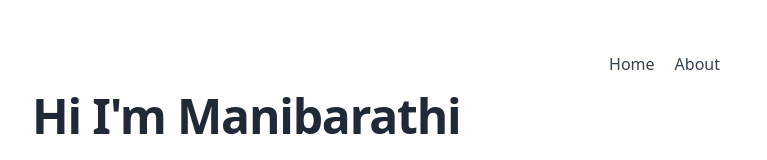
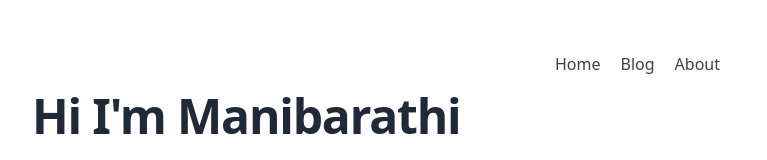
Before and after one commit to mani-barathi/manibarathi.xyz, a Next.js app: page / in a window 1280 px wide. Shown: the top 160 px of the page, without its empty margins (256-1023 px from the left). Built offline with nearby package versions, Linux system fonts and the light colour scheme; what @tailwindcss/typography would draw is missing.

Commit message:
added link for blog in navbar

```diff
--- a/components/Navbar.js
+++ b/components/Navbar.js
@@ -11,6 +11,12 @@ function Navbar() {
         Home
       </CustomLink>
       <CustomLink
+        href="/blog"
+        className="ml-3 sm:ml-5 font-medium text-gray-700 hover:text-gray-900"
+      >
+        Blog
+      </CustomLink>
+      <CustomLink
         href="/about"
         className="ml-3 sm:ml-5 font-medium text-gray-700 hover:text-gray-900"
       >
```
